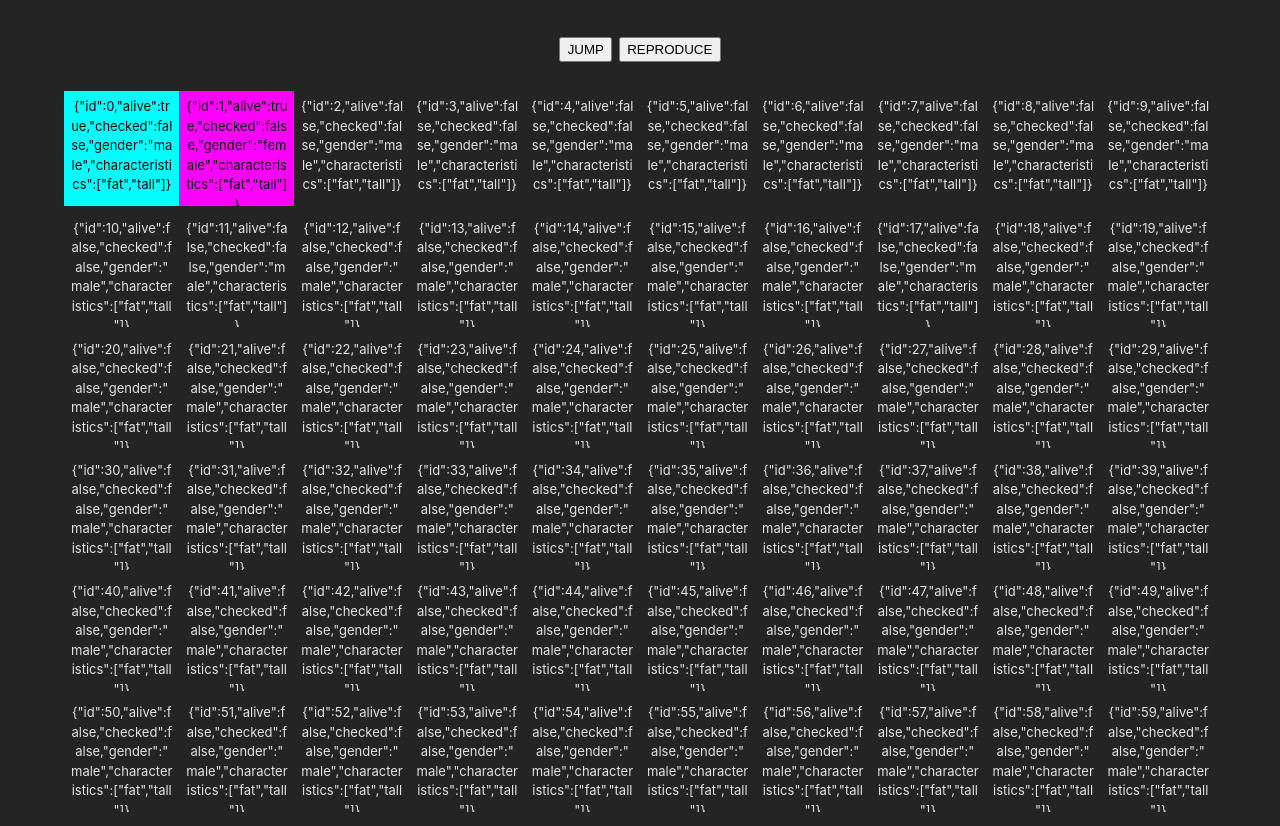
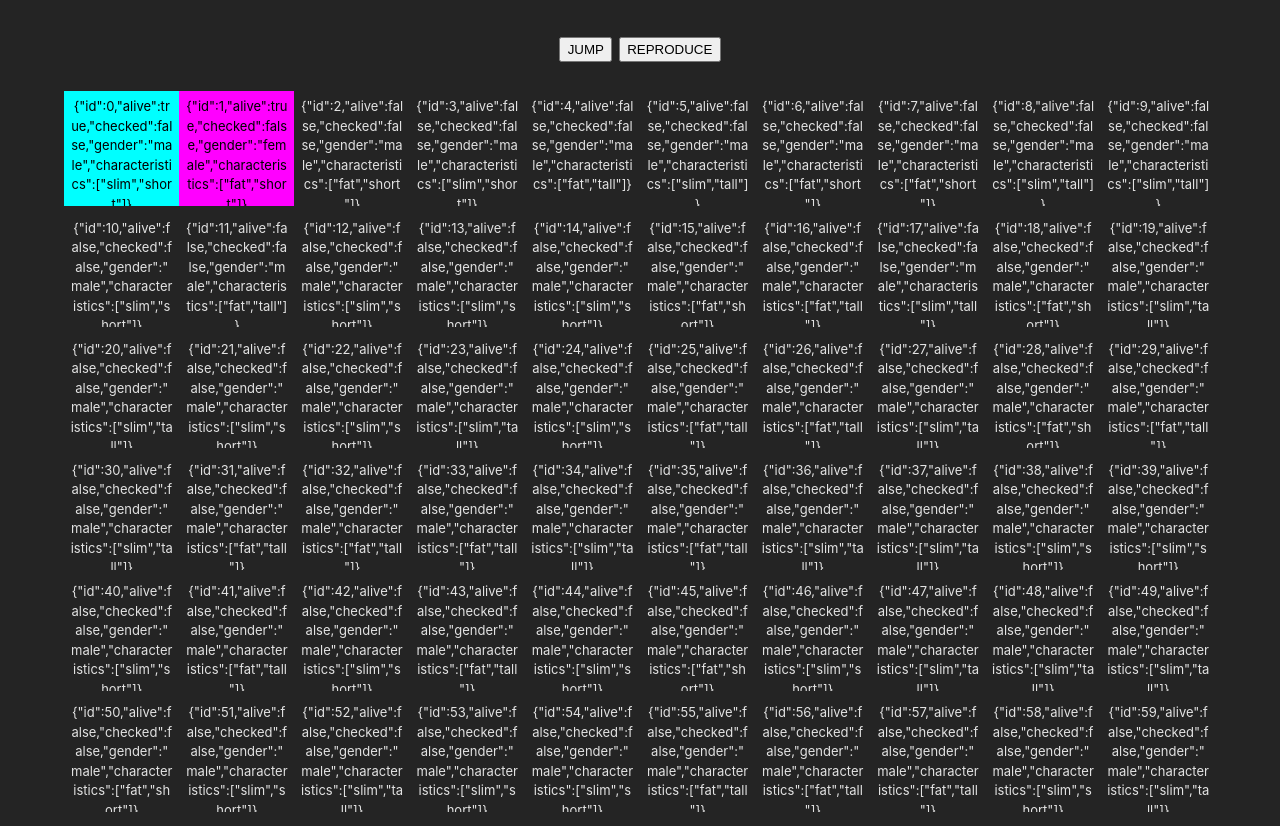
Before and after one commit to marcin228/frogs, a React (Vite) app: page / in a window 1280 px wide. Built offline with nearby package versions, Linux system fonts and the light colour scheme.

Commit message:
Add randomness of characteristics

```diff
--- a/src/components/Lake/Lake.tsx
+++ b/src/components/Lake/Lake.tsx
@@ -124,8 +124,6 @@ const Lake:React.FC<LakeProps> = () => {
         const cell2 = tmpLakeState[pos2.y][pos2.x];
         const femalePos = cell1.gender == Gender.female ? pos1 : pos2;
 
-        console.log('FEMALEPOS', femalePos)
-
         if(cell1.alive && cell2.alive && cell1.gender != cell2.gender && distance == 1){
 
             const childPos = checkAdjacentCellsInMatrix(femalePos, tmpLakeState);
@@ -202,8 +200,12 @@ const Lake:React.FC<LakeProps> = () => {
                   checked: false,
                   gender: defaultGender,
                   characteristics: [
-                        Weight.fat,
-                        Height.tall,
+                    Helpers.getRandomNumber(0, 1) == 0
+                      ? Weight.fat
+                      : Weight.slim,
+                    Helpers.getRandomNumber(0, 1) == 0
+                      ? Height.tall
+                      : Height.short
                   ] as Characteristics,
                 };
             })
```
Lines whose indentation alone changed are shown as unchanged.
